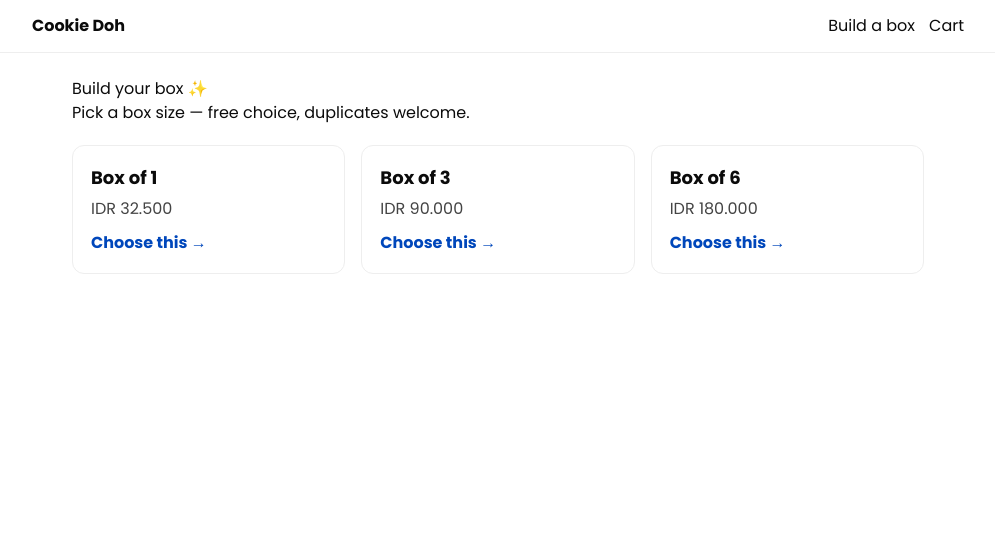
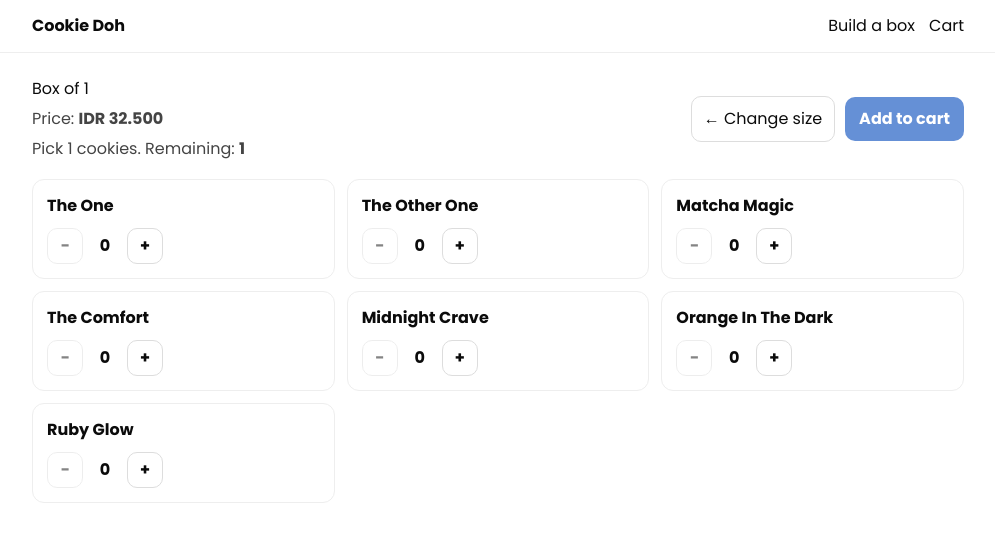
Before and after one commit to cookiedohID/cookie-doh, a Next.js app in the folder web/: page /build/1 in a window 1280 px wide. Shown: the top 542 px of the page, without its empty margins (142-1137 px from the left). Built offline with nearby package versions, Linux system fonts and the light colour scheme.

Commit message:
fix: cart page parsing error

```diff
--- a/web/app/build/[size]/page.tsx
+++ b/web/app/build/[size]/page.tsx
@@ -1,54 +1,211 @@
+"use client";
+
+import { useMemo, useState } from "react";
+import { useParams, useRouter } from "next/navigation";
 import Link from "next/link";
-import { BOX_PRICES, formatIDR } from "@/lib/catalog";
+import { BOX_PRICES, FLAVORS, formatIDR } from "@/lib/catalog";
 
-const sizes: Array<1 | 3 | 6> = [1, 3, 6];
+type CartItem = {
+  boxSize: number;
+  items: { flavorId: string; qty: number }[];
+  price: number;
+  createdAt: number;
+  giftNote?: string;
+};
 
-export default function BuildIndex() {
+const CART_KEY = "cookieDohCart";
+
+function clampSize(v: string | string[] | undefined): 1 | 3 | 6 | null {
+  const s = Array.isArray(v) ? v[0] : v;
+  const n = Number(s);
+  if (n === 1 || n === 3 || n === 6) return n;
+  return null;
+}
+
+export default function BuildSizePage() {
+  const router = useRouter();
+  const params = useParams();
+  const size = clampSize(params?.size);
+
+  const [qtyByFlavor, setQtyByFlavor] = useState<Record<string, number>>({});
+
+  const pickedCount = useMemo(() => {
+    return Object.values(qtyByFlavor).reduce((sum, n) => sum + (Number(n) || 0), 0);
+  }, [qtyByFlavor]);
+
+  const remaining = (size ?? 0) - pickedCount;
+
+  const selections = useMemo(() => {
+    return Object.entries(qtyByFlavor)
+      .filter(([, q]) => (q || 0) > 0)
+      .map(([flavorId, qty]) => ({ flavorId, qty }));
+  }, [qtyByFlavor]);
+
+  function inc(flavorId: string) {
+    if (!size) return;
+    if (remaining <= 0) return;
+    setQtyByFlavor((prev) => ({ ...prev, [flavorId]: (prev[flavorId] || 0) + 1 }));
+  }
+
+  function dec(flavorId: string) {
+    setQtyByFlavor((prev) => {
+      const next = { ...prev };
+      const cur = next[flavorId] || 0;
+      if (cur <= 1) delete next[flavorId];
+      else next[flavorId] = cur - 1;
+      return next;
+    });
+  }
+
+  function addToCart() {
+    if (!size) return;
+    if (pickedCount !== size) return;
+
+    const item: CartItem = {
+      boxSize: size,
+      items: selections,
+      price: BOX_PRICES[size],
+      createdAt: Date.now(),
+    };
+
+    try {
+      const raw = localStorage.getItem(CART_KEY);
+      const parsed = raw ? JSON.parse(raw) : [];
+      const current: CartItem[] = Array.isArray(parsed) ? parsed : [];
+      localStorage.setItem(CART_KEY, JSON.stringify([item, ...current]));
+    } catch {
+      // if storage fails, still try to proceed
+    }
+
+    router.push("/cart");
+  }
+
+  if (!size) {
+    return (
+      <main style={{ padding: 24, maxWidth: 900, margin: "0 auto" }}>
+        <h1>Build your box</h1>
+        <p>Invalid size.</p>
+        <Link href="/build" style={{ color: "var(--brand-blue)" }}>
+          ← Back to sizes
+        </Link>
+      </main>
+    );
+  }
+
   return (
-    <main style={{ padding: 24, maxWidth: 900, margin: "0 auto" }}>
-      <h1>Build your box ✨</h1>
-      <p>Pick a box size — free choice, duplicates welcome.</p>
+    <main style={{ padding: 24, maxWidth: 980, margin: "0 auto" }}>
+      <div style={{ display: "flex", justifyContent: "space-between", gap: 12, flexWrap: "wrap" }}>
+        <div>
+          <h1 style={{ marginBottom: 6 }}>Box of {size}</h1>
+          <div style={{ color: "#444" }}>
+            Price: <strong>IDR {formatIDR(BOX_PRICES[size])}</strong>
+          </div>
+          <div style={{ marginTop: 6, color: remaining >= 0 ? "#444" : "crimson" }}>
+            Pick {size} cookies. Remaining: <strong>{remaining}</strong>
+          </div>
+        </div>
+
+        <div style={{ display: "flex", gap: 10, alignItems: "center" }}>
+          <Link
+            href="/build"
+            style={{
+              padding: "10px 12px",
+              borderRadius: 10,
+              border: "1px solid #ddd",
+              textDecoration: "none",
+              color: "inherit",
+            }}
+          >
+            ← Change size
+          </Link>
+
+          <button
+            type="button"
+            onClick={addToCart}
+            disabled={pickedCount !== size}
+            style={{
+              padding: "10px 14px",
+              borderRadius: 10,
+              border: "none",
+              background: "var(--brand-blue)",
+              color: "#fff",
+              fontWeight: 800,
+              cursor: pickedCount === size ? "pointer" : "not-allowed",
+              opacity: pickedCount === size ? 1 : 0.6,
+            }}
+          >
+            Add to cart
+          </button>
+        </div>
+      </div>
 
       <div
         style={{
+          marginTop: 18,
           display: "grid",
-          gap: 16,
-          marginTop: 20,
-          gridTemplateColumns: "repeat(auto-fit, minmax(220px, 1fr))",
+          gap: 12,
+          gridTemplateColumns: "repeat(auto-fit, minmax(240px, 1fr))",
         }}
       >
-        {sizes.map((s) => (
-          <Link
-            key={s}
-            href={`/build/${s}`}
-            prefetch={false}
-            style={{
-              display: "block",
-              border: "1px solid #eee",
-              borderRadius: 12,
-              padding: 18,
-              textDecoration: "none",
-              color: "inherit",
-              cursor: "pointer",
-              WebkitTapHighlightColor: "transparent",
-            }}
-          >
-            <div style={{ fontWeight: 800, fontSize: 18 }}>Box of {s}</div>
-            <div style={{ marginTop: 6, color: "#444" }}>
-              IDR {formatIDR(BOX_PRICES[s])}
-            </div>
+        {FLAVORS.map((f) => {
+          const q = qtyByFlavor[f.id] || 0;
+          return (
             <div
+              key={f.id}
               style={{
-                marginTop: 10,
-                color: "var(--brand-blue)",
-                fontWeight: 700,
-                pointerEvents: "none", // ensures the whole card click goes to the Link
+                border: "1px solid #eee",
+                borderRadius: 12,
+                padding: 14,
+                display: "flex",
+                flexDirection: "column",
+                gap: 10,
               }}
             >
-              Choose this →
+              <div style={{ fontWeight: 800 }}>{f.name}</div>
+              {f.description && <div style={{ color: "#444", fontSize: 14 }}>{f.description}</div>}
+
+              <div style={{ display: "flex", gap: 10, alignItems: "center", marginTop: "auto" }}>
+                <button
+                  type="button"
+                  onClick={() => dec(f.id)}
+                  disabled={q === 0}
+                  style={{
+                    width: 36,
+                    height: 36,
+                    borderRadius: 10,
+                    border: "1px solid #ddd",
+                    background: "#fff",
+                    cursor: q === 0 ? "not-allowed" : "pointer",
+                    opacity: q === 0 ? 0.5 : 1,
+                    fontWeight: 900,
+                  }}
+                >
+                  −
+                </button>
+
+                <div style={{ minWidth: 24, textAlign: "center", fontWeight: 800 }}>{q}</div>
+
+                <button
+                  type="button"
+                  onClick={() => inc(f.id)}
+                  disabled={remaining <= 0}
+                  style={{
+                    width: 36,
+                    height: 36,
+                    borderRadius: 10,
+                    border: "1px solid #ddd",
+                    background: "#fff",
+                    cursor: remaining <= 0 ? "not-allowed" : "pointer",
+                    opacity: remaining <= 0 ? 0.5 : 1,
+                    fontWeight: 900,
+                  }}
+                >
+                  +
+                </button>
+              </div>
             </div>
-          </Link>
-        ))}
+          );
+        })}
       </div>
     </main>
   );
```
Also changed, not shown: web/app/build/page.tsx (+52 -2 lines).
